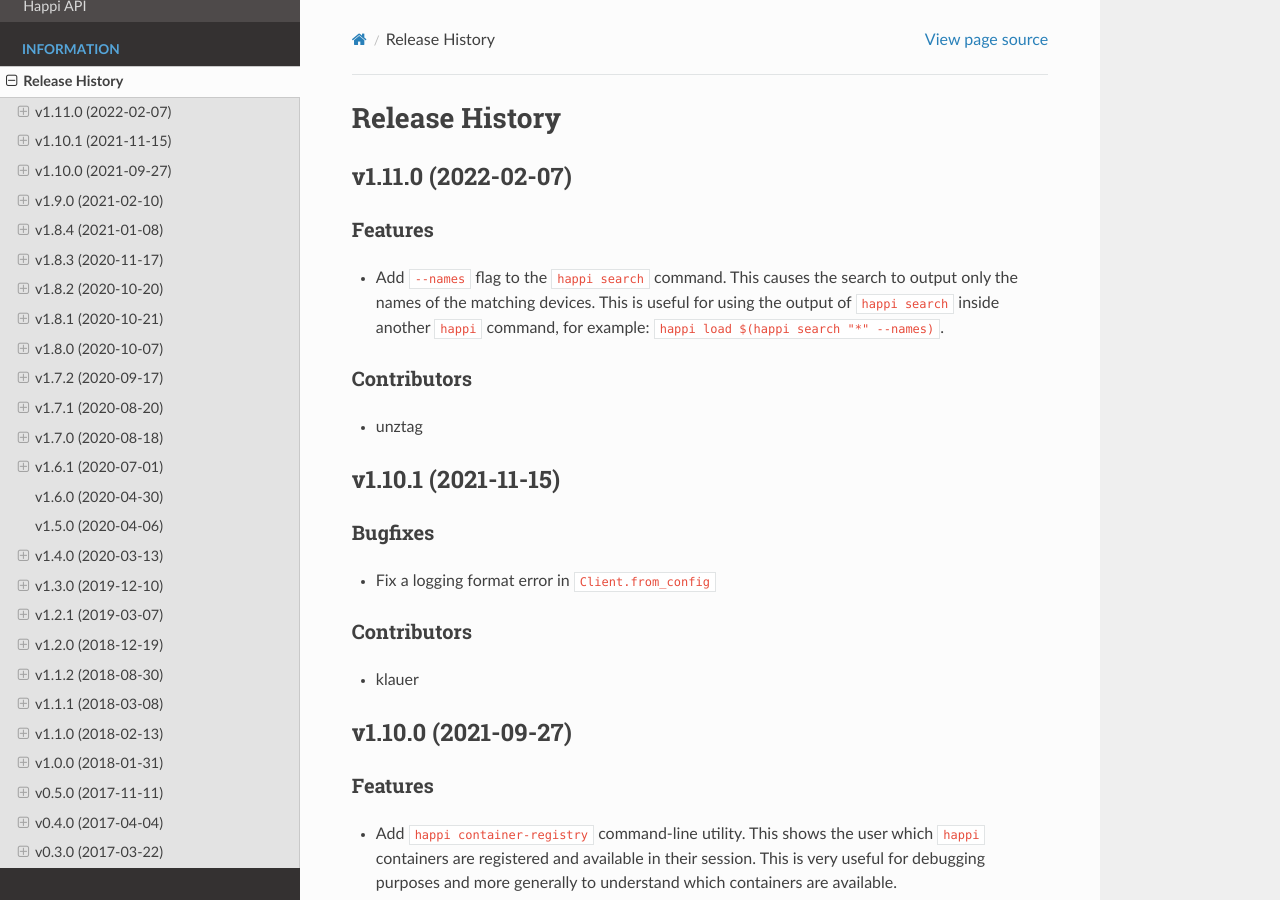
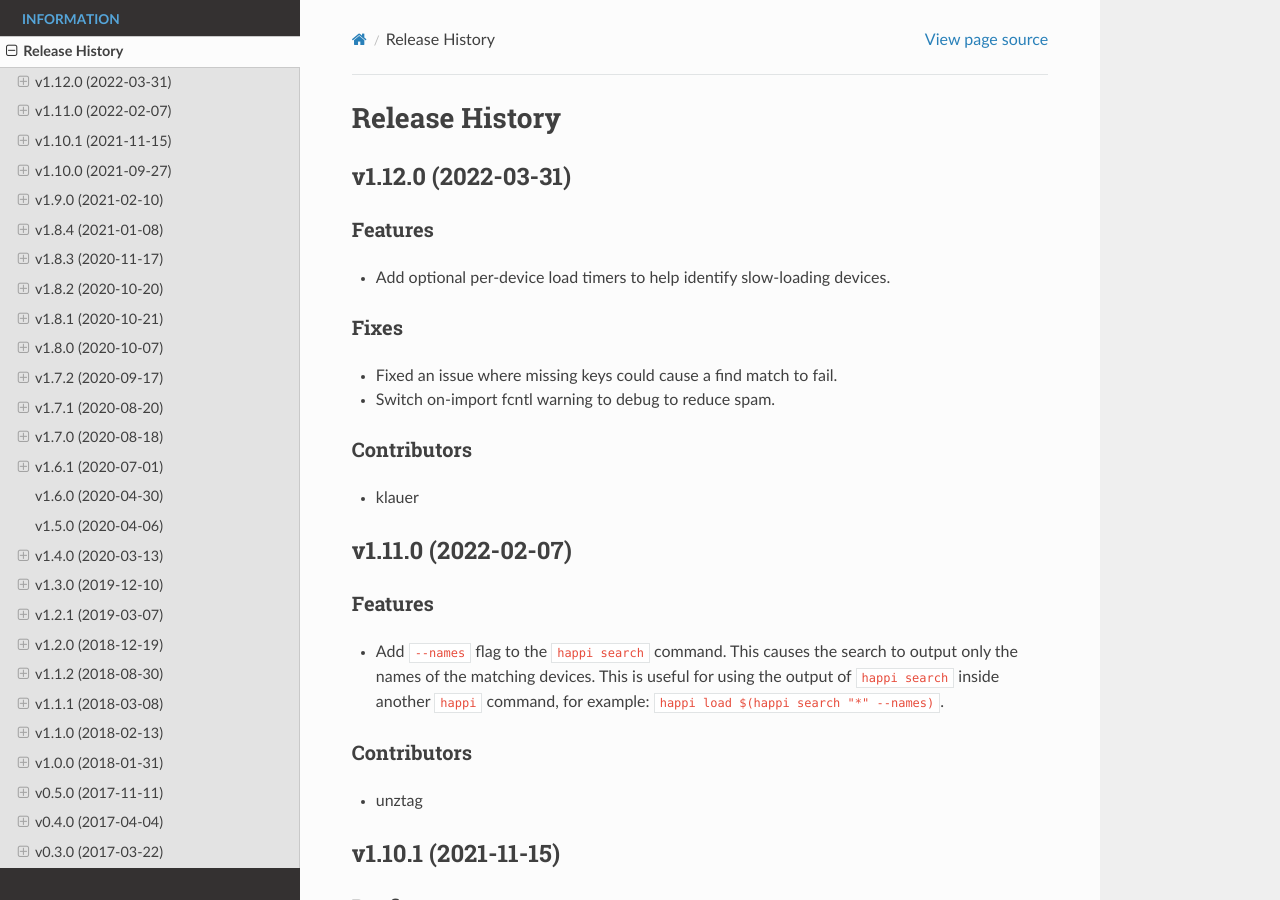
Before and after one commit to pcdshub/happi, a Sphinx documentation site: the page built from docs/source/releases.rst, in a window 1280 px wide and 900 px high. Built offline with Sphinx 7.4.7 and the Read the Docs theme 2.0.0, drawn with Linux system fonts in a browser that asks for light colours.

Commit message:
DOC: add release notes for v1.12.0

```diff
--- a/docs/source/releases.rst
+++ b/docs/source/releases.rst
@@ -1,6 +1,23 @@
 =================
  Release History
 =================
+
+v1.12.0 (2022-03-31)
+====================
+
+Features
+--------
+- Add optional per-device load timers to help identify slow-loading devices.
+
+Fixes
+-----
+- Fixed an issue where missing keys could cause a find match to fail.
+- Switch on-import fcntl warning to debug to reduce spam.
+
+Contributors
+------------
+- klauer
+
 
 v1.11.0 (2022-02-07)
 ====================
```
